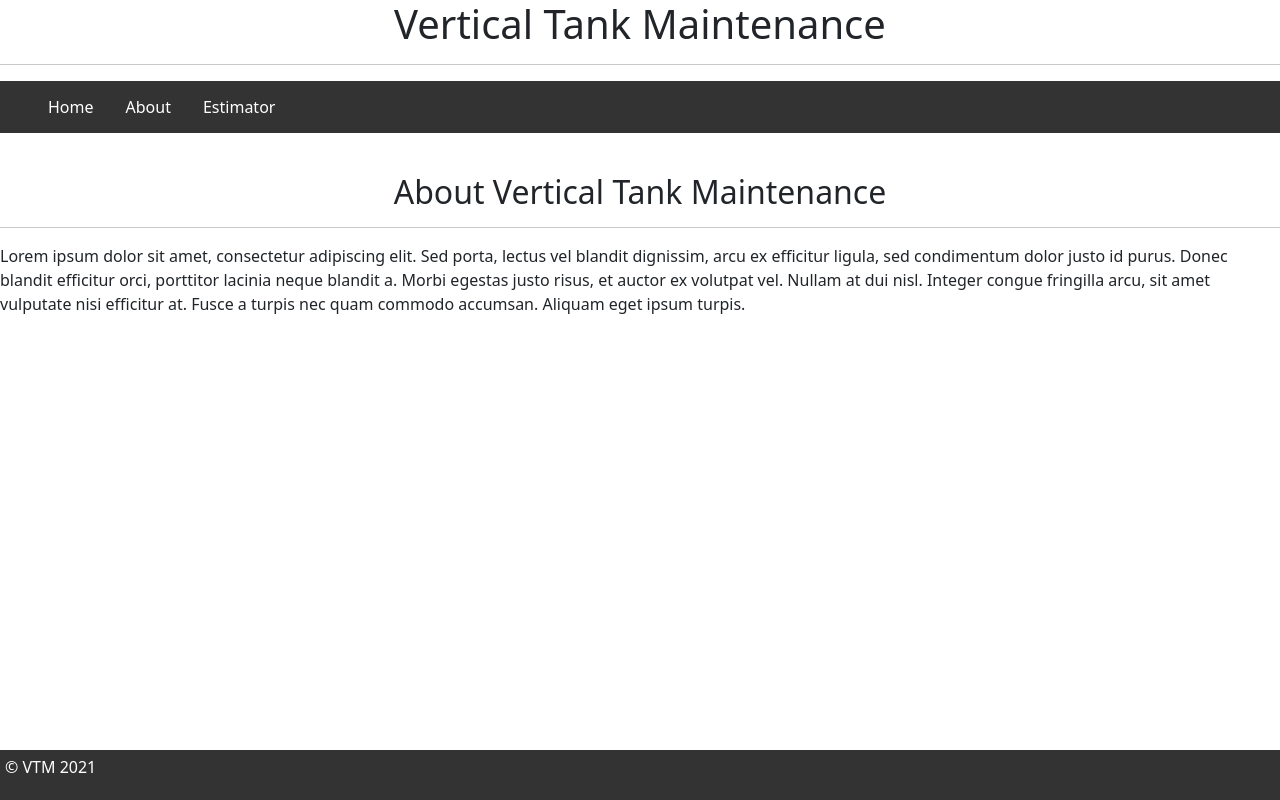
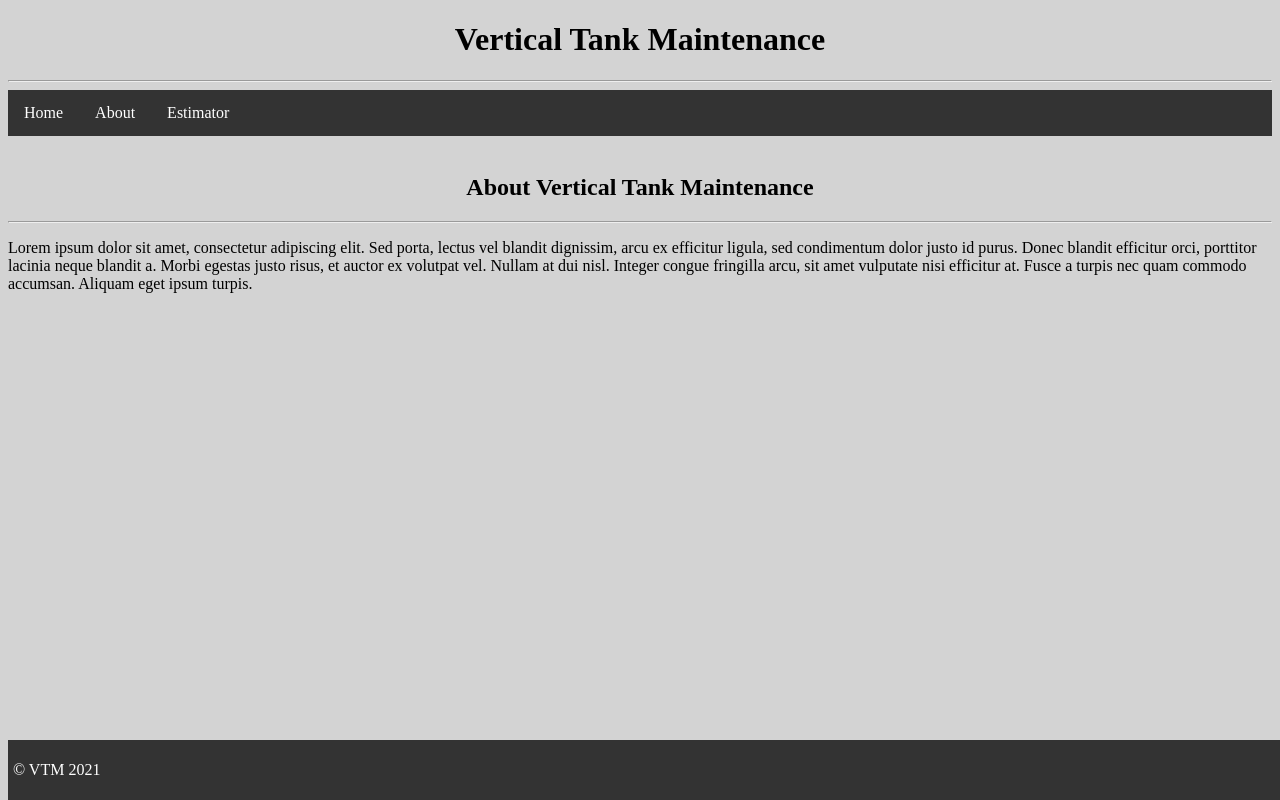
Before and after one commit to bcgardner21/vtm_site, a Flask app: page /about in a window 1280 px wide. Run offline with Flask 2, Linux system fonts and the light colour scheme.

Commit message:
Reverting to old code for screenshots

```diff
--- a/templates/base.html
+++ b/templates/base.html
@@ -5,10 +5,10 @@
     <meta name="viewport" content="width=device-width, initial-scale=1.0">
     <title>{% block title %} {% endblock%}</title>
     <meta charset="utf-8">
-    <meta name="viewport" content="width=device-width, initial-scale=1">
+    <!-- <meta name="viewport" content="width=device-width, initial-scale=1"> -->
     <link rel="stylesheet" type="text/css" href="{{ url_for('static', filename='css/stylesheet.css') }}">
-    <link href="https://cdn.jsdelivr.net/npm/bootstrap@5.0.0-beta3/dist/css/bootstrap.min.css" rel="stylesheet"
-    integrity="sha384-eOJMYsd53ii+scO/bJGFsiCZc+5NDVN2yr8+0RDqr0Ql0h+rP48ckxlpbzKgwra6" crossorigin="anonymous">
+    <!-- <link href="https://cdn.jsdelivr.net/npm/bootstrap@5.0.0-beta3/dist/css/bootstrap.min.css" rel="stylesheet"
+    integrity="sha384-eOJMYsd53ii+scO/bJGFsiCZc+5NDVN2yr8+0RDqr0Ql0h+rP48ckxlpbzKgwra6" crossorigin="anonymous"> -->
 </head>
 <body>
     <div>
@@ -31,9 +31,9 @@
           </div>
     </div>
 
-    <script src="https://cdn.jsdelivr.net/npm/bootstrap@5.0.0-beta3/dist/js/bootstrap.bundle.min.js"
+    <!-- <script src="https://cdn.jsdelivr.net/npm/bootstrap@5.0.0-beta3/dist/js/bootstrap.bundle.min.js"
         integrity="sha384-JEW9xMcG8R+pH31jmWH6WWP0WintQrMb4s7ZOdauHnUtxwoG2vI5DkLtS3qm9Ekf"
-        crossorigin="anonymous"></script>
+        crossorigin="anonymous"></script> -->
 
 </body>
 </html>
```
